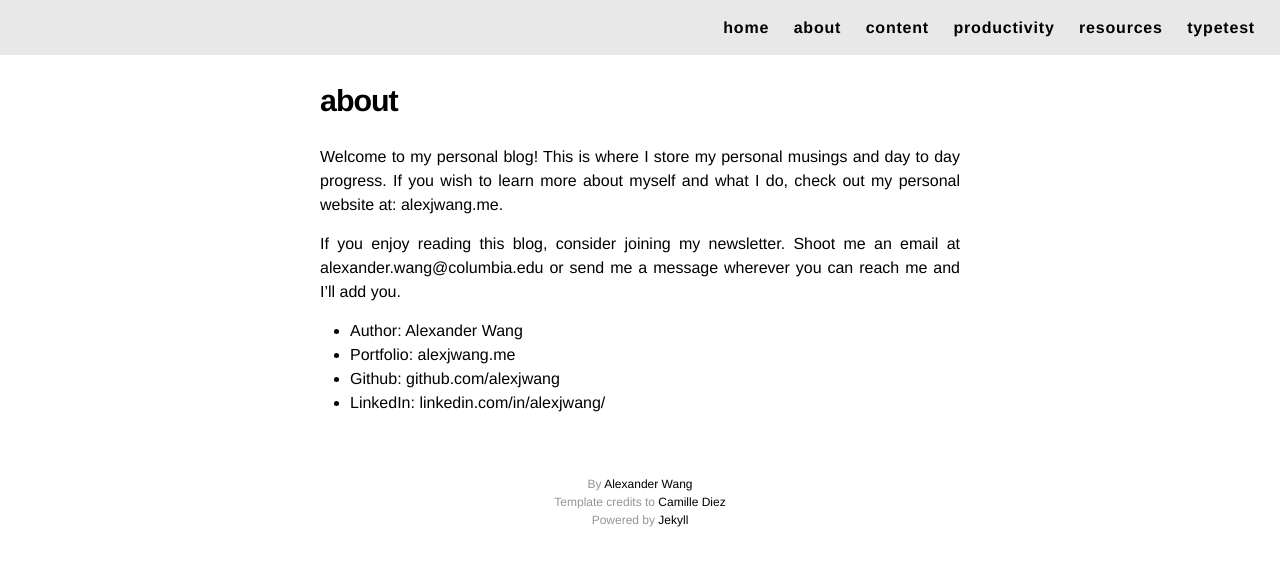
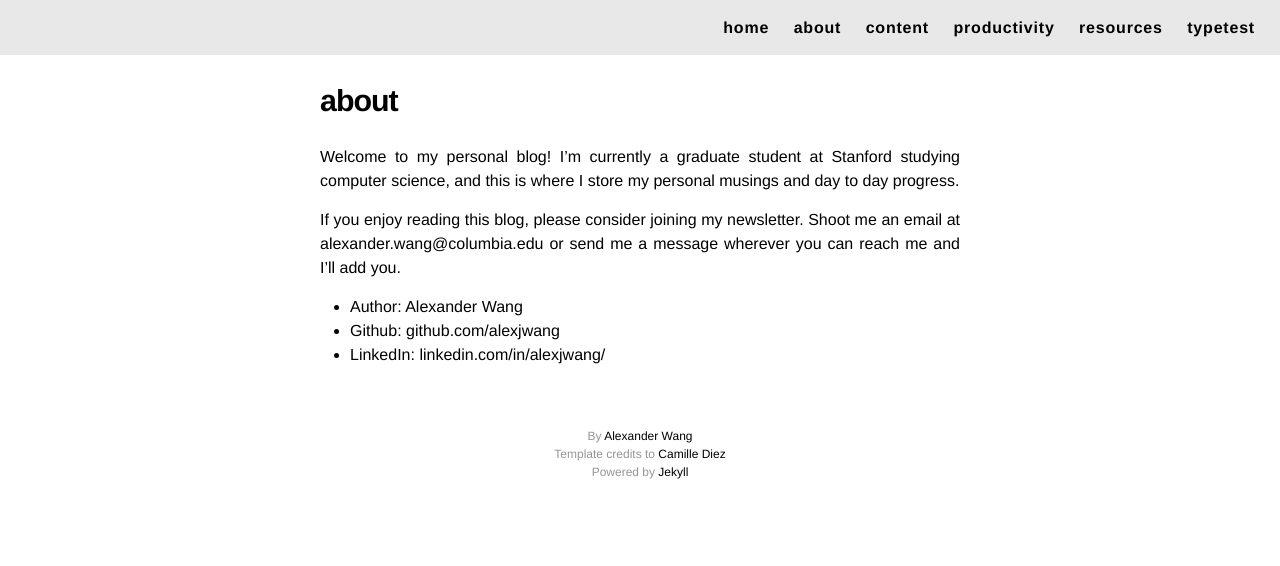
Before and after one commit to alexjwang/personal-blog, a Jekyll site: the page built from about.md, in a window 1280 px wide. Shown: the top 566 px of the page. Built offline with Jekyll 4.4.1, drawn with Linux system fonts in a browser that asks for light colours; nearby versions of some CDN libraries.

Commit message:
meta learning

```diff
--- a/about.md
+++ b/about.md
@@ -3,12 +3,10 @@ layout: page
 title: about
 permalink: /about/
 ---
+Welcome to my personal blog! I'm currently a graduate student at Stanford studying computer science, and this is where I store my personal musings and day to day progress.
 
-Welcome to my personal blog! This is where I store my personal musings and day to day progress. If you wish to learn more about myself and what I do, check out my personal website at: [alexjwang.me](http://alexjwang.me).
-
-If you enjoy reading this blog, consider joining my newsletter. Shoot me an email at alexander.wang@columbia.edu or send me a message wherever you can reach me and I'll add you.
+If you enjoy reading this blog, please consider joining my newsletter. Shoot me an email at alexander.wang@columbia.edu or send me a message wherever you can reach me and I'll add you.
 
 - Author: Alexander Wang
-- Portfolio: [alexjwang.me](http://alexjwang.me)
 - Github: [github.com/alexjwang](http://github.com/alexjwang)
 - LinkedIn: [linkedin.com/in/alexjwang/](https://linkedin.com/in/alexjwang/)
```
Also changed, not shown: _posts/2021-11-08-meta-learning.md (added, +64 -0 lines).
